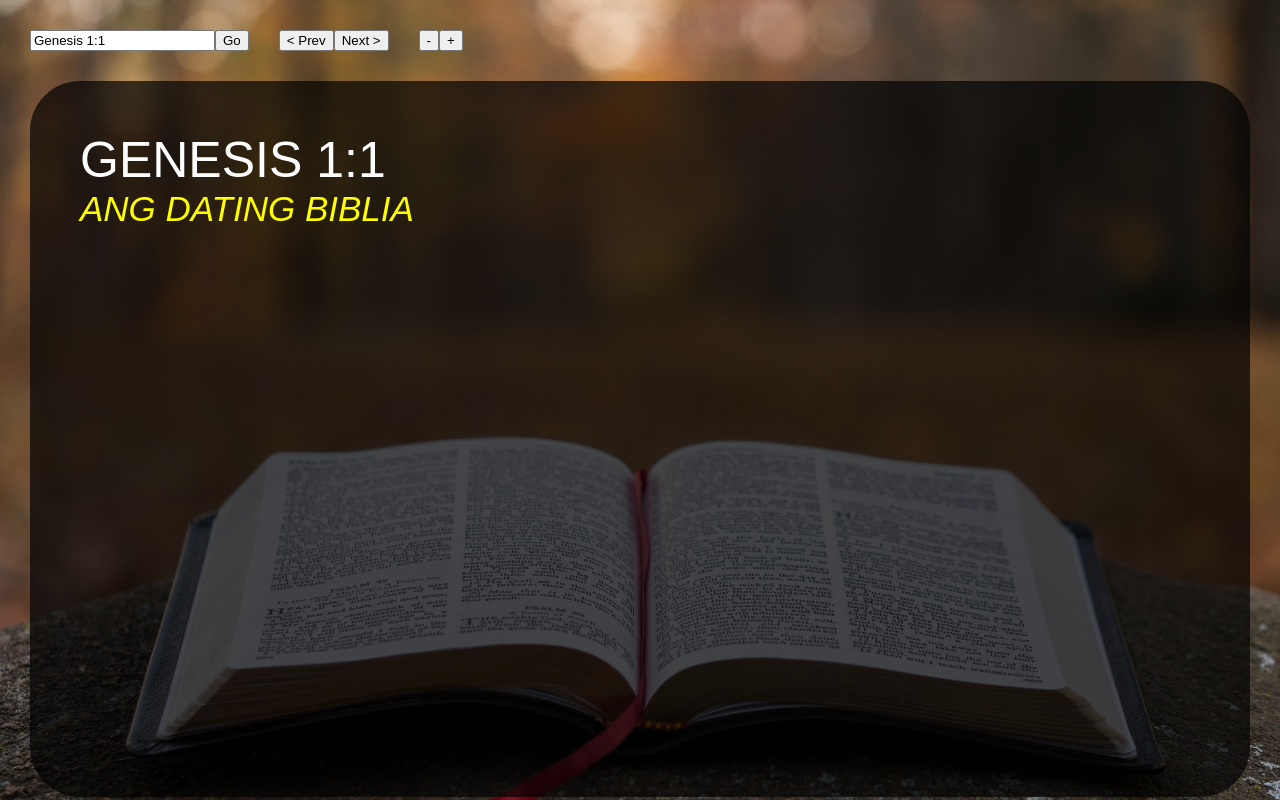
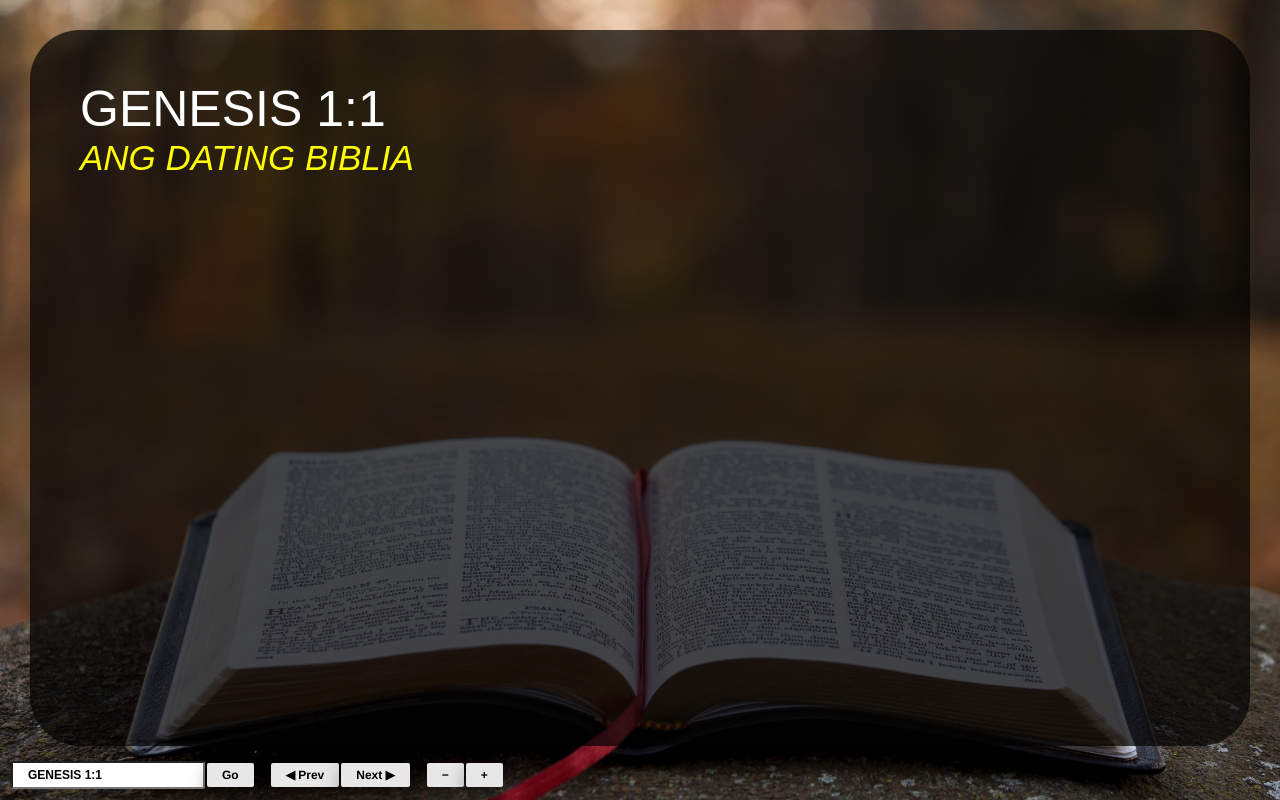
Before and after one commit to ryben/verse, a Vue app: page / in a window 1280 px wide. Built offline with nearby package versions, Linux system fonts and the light colour scheme; no server answers.

Commit message:
Better UI for control bar

```diff
--- a/src/components/VerseReader.vue
+++ b/src/components/VerseReader.vue
@@ -1,21 +1,13 @@
 <template>
-  <div id="baseDiv" @contextmenu="rightClickHandler($event)">
-    <div id="inputBar">
-      <input v-model="verseAddressInput" v-on:keyup.enter="onClickGo" ref="verseInput" @paste="onPasteVerseAddress"/>
-      <button @click="onClickGo">Go</button>
-      <span style="margin-left: 30px;">
-        <button @click="showNextVerse(false)">&#60; Prev</button>
-        <button @click="showNextVerse(true)">Next &#62;</button>
-      </span>
-      <span style="margin-left: 30px;">
-        <button @click="increaseFontSize(false)">-</button>
-        <button @click="increaseFontSize(true)">+</button>
-      </span>
-      <span id="errorDisplay" style="margin-left: 30px; color: darkred; font-weight: bold;">
-        {{ errorDisplay }}
-      </span>
-    </div>
-    <div id="verseContainer">
+  <div id="baseDiv"
+    @contextmenu="rightClickHandler($event)" >
+
+    <div id="verseContainer"
+       tabindex="0"
+        @keydown.left="showNextVerse(false)"
+        @keydown.right="showNextVerse(true)"
+        @keydown.down="increaseFontSize(false)"
+        @keydown.up="increaseFontSize(true)">
       <div id="verseTitle">
         {{ verseTitle.toUpperCase() }}
       </div>
@@ -27,6 +19,21 @@
       <div id="verseContent" :style="verseFont">
         {{ verseContent }}
       </div>
+    </div>
+    <div id="controlBar">
+      <input v-model="verseAddressInput" v-on:keyup.enter="onClickGo" ref="verseInput" @paste="onPasteVerseAddress"/>
+      <a class="button" @click="onClickGo">Go</a>
+      <span style="margin-left: 15px;">
+        <a class="button" @click="showNextVerse(false)">◀ Prev</a>
+        <a class="button" @click="showNextVerse(true)">Next ▶</a>
+      </span>
+      <span style="margin-left: 15px;">
+        <a class="button" @click="increaseFontSize(false)">−</a>
+        <a class="button" @click="increaseFontSize(true)">+</a>
+      </span>
+      <span id="errorDisplay" style="margin-left: 30px; color: darkred; font-weight: bold;">
+        {{ errorDisplay }}
+      </span>
     </div>
   </div>
 </template>
@@ -114,6 +121,9 @@ export default {
     rightClickHandler: function(event) {
       event.preventDefault();
       this.focusInput()
+    },
+    onArrowRight: function() {
+      alert('Right!')
     },
     onPasteVerseAddress: function(event) {
       let pasted = event.clipboardData.getData('text')
@@ -271,8 +281,12 @@ export default {
     height: 100%;
   }
 
-  #inputBar {
-    padding: 30px;
+  #controlBar {
+    padding: 10px;
+    position: absolute;
+    bottom: 0;
+    left: 0;
+    right: 0;
   }
 
   #verseContainer {
@@ -281,8 +295,11 @@ export default {
     border-radius: 50px;
     font-family: Arial, Helvetica, sans-serif;
     height: 77%;
-    margin-left: 30px;
-    margin-right: 30px;
+    position: absolute;
+    top: 30px;
+    left: 30px;
+    right: 30px;
+    outline: none;
   }
 
   #verseTitle {
@@ -302,4 +319,40 @@ export default {
     font-size: 72px;
   }
 
+  .button {
+    background-color: #e7e7e7;  /* Gray */
+    color: black;
+    border: none;
+    padding: 5px 15px;
+    text-align: center;
+    text-decoration: none;
+    display: inline-block;
+    font-size: 12px;
+    border-radius: 2px;
+    margin: 1px;
+    box-shadow: 0 8px 16px 0 rgba(0,0,0,0.2), 0 6px 20px 0 rgba(0,0,0,0.19);
+    cursor: pointer;
+    user-select: none;
+    font-weight: bold;
+  }
+
+  input {
+    margin: 1px;
+    display: inline-block;
+    font-size: 12px;
+    border-radius: 2px;
+    padding: 5px 15px;
+    font-weight: bold;
+    text-transform: uppercase;
+  }
+
+  .button:hover {
+    background-color: #b4b4b4
+
+    }
+
+  .button:active {
+    background-color: #919191;
+  }
+
 </style>
```
